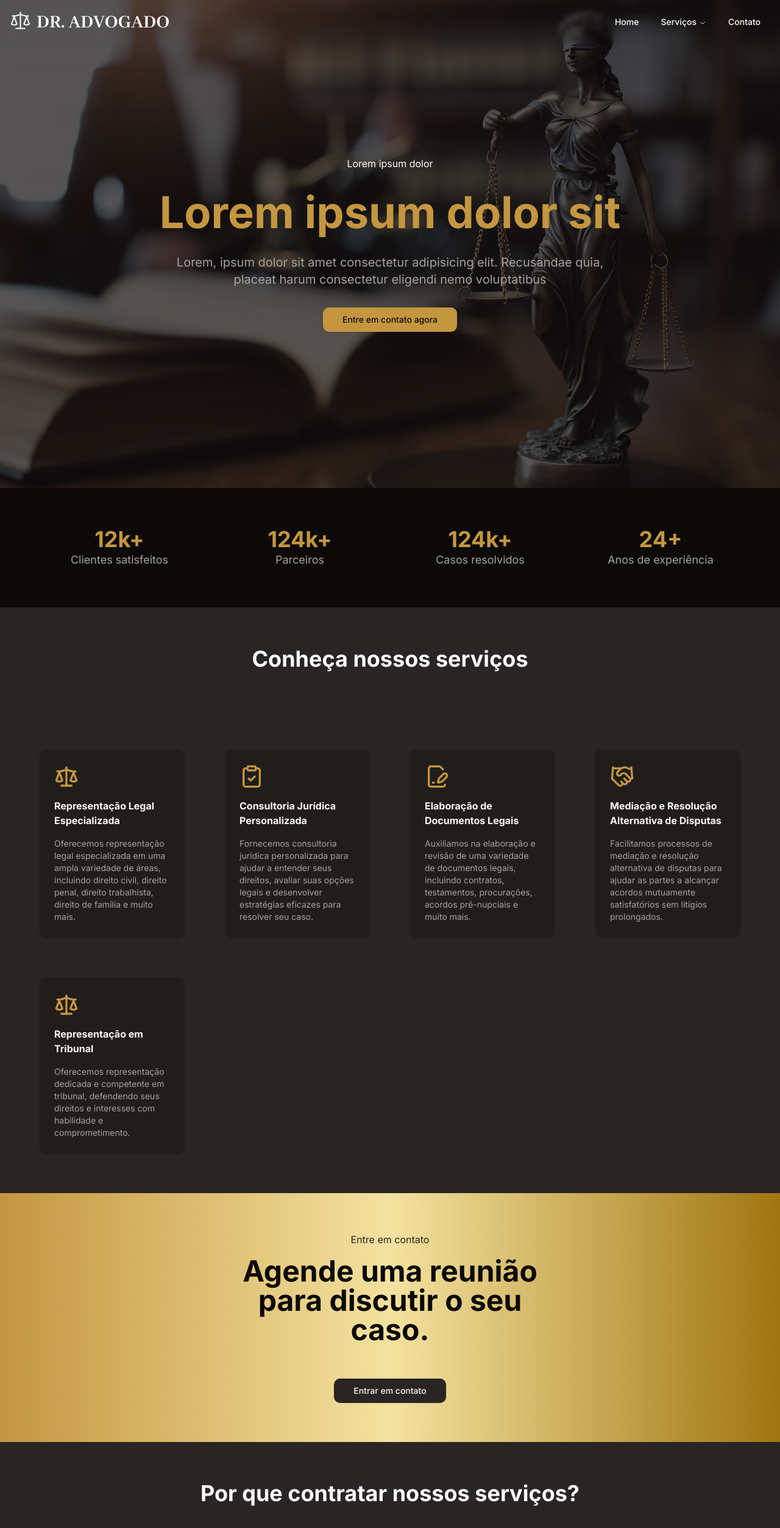
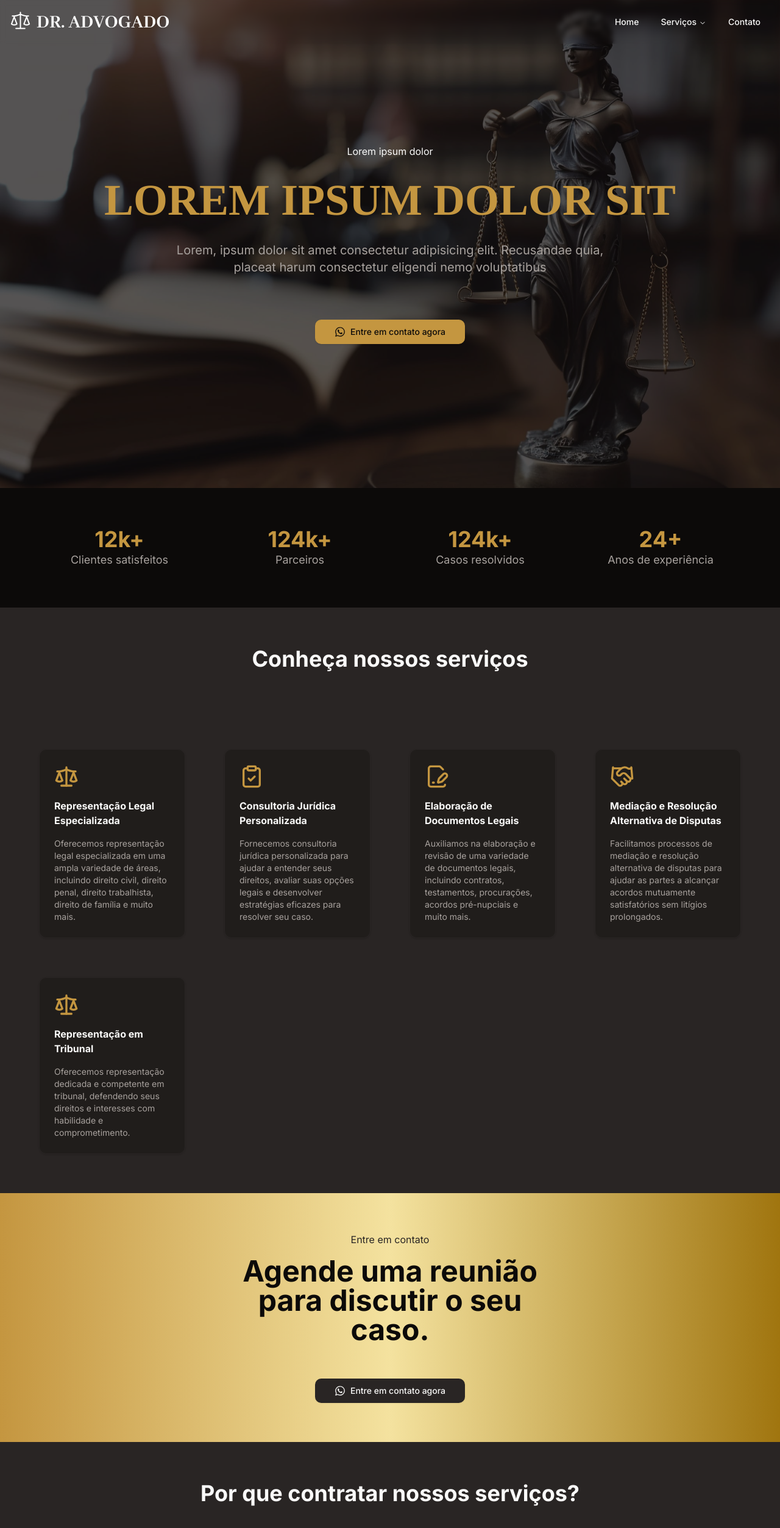
Before and after one commit to rafaelpzoucas/landing-page-template, a Next.js app: page / in a window 1280 px wide. Shown: the top 2505 px of the page at 61% size. Built offline with nearby package versions, Linux system fonts and the light colour scheme.

Commit message:
setting cta data & highlight font

```diff
--- a/src/app/call-to-action.tsx
+++ b/src/app/call-to-action.tsx
@@ -1,20 +1,30 @@
 import { Section } from '@/components/section'
-import { Button } from '@/components/ui/button'
+import { buttonVariants } from '@/components/ui/button'
+import { cta } from '@/data/cta'
+import { cn } from '@/lib/utils'
+import Link from 'next/link'
 
 export function CallToAction() {
+  const action = cta.actions[0]
+
   return (
     <Section
       id="cta"
       className="flex flex-col items-center justify-center gap-4 text-center bg-gradient-to-r from-primary via-[#F4E29F] to-[#A0750F] text-primary-foreground"
     >
-      <p className="text-muted">Entre em contato</p>
-      <h1 className="text-3xl md:text-5xl font-bold max-w-lg">
-        Agende uma reunião para discutir o seu caso.
-      </h1>
+      <p className="text-muted">{cta.subtitle}</p>
+      <h1 className="text-3xl md:text-5xl font-bold max-w-lg">{cta.title}</h1>
 
-      <Button variant="secondary" size={'lg'} className="mt-10">
-        Entrar em contato
-      </Button>
+      <Link
+        href={action.link}
+        className={cn(
+          buttonVariants({ variant: 'secondary', size: 'lg' }),
+          'mt-10',
+        )}
+      >
+        <action.icon className="text-lg mr-2" />
+        {action.button_text}
+      </Link>
     </Section>
   )
 }
--- a/src/app/cover.tsx
+++ b/src/app/cover.tsx
@@ -1,10 +1,16 @@
 import Image from 'next/image'
 
-import { Button } from '@/components/ui/button'
+import { layout } from '@/components/layout'
+import { buttonVariants } from '@/components/ui/button'
 import { cover } from '@/data/cover'
+import { cta } from '@/data/cta'
+import { cn } from '@/lib/utils'
+import Link from 'next/link'
 import hero from '../../public/hero-image.jpg'
 
 export function Cover() {
+  const action = cta.actions[0]
+
   return (
     <section id="cover" className="flex items-center justify-center">
       <div className="fixed w-full h-screen">
@@ -13,13 +19,28 @@ export function Cover() {
 
       <aside className="relative z-10 w-full md:max-w-5xl h-screen flex flex-col items-center justify-center text-center gap-4 md:gap-8 p-8">
         <span>{cover.subtitle}</span>
-        <h1 className="text-4xl md:text-7xl font-bold text-primary">
+        <h1
+          className={cn(
+            layout.fonts.highlight.className,
+            'text-4xl md:text-7xl font-bold text-primary uppercase',
+          )}
+        >
           {cover.headline}
         </h1>
         <p className="text-muted-foreground md:text-xl md:max-w-3xl">
           {cover.paragraph}
         </p>
-        <Button size={'lg'}>Entre em contato agora</Button>
+
+        <Link
+          href={action.link}
+          className={cn(
+            buttonVariants({ variant: 'default', size: 'lg' }),
+            'mt-10',
+          )}
+        >
+          <action.icon className="text-lg mr-2" />
+          {action.button_text}
+        </Link>
       </aside>
     </section>
   )
--- a/src/app/layout.tsx
+++ b/src/app/layout.tsx
@@ -1,9 +1,7 @@
+import { layout } from '@/components/layout'
 import { ThemeProvider } from '@/components/theme-provider'
 import type { Metadata } from 'next'
-import { Inter } from 'next/font/google'
 import './globals.css'
-
-const inter = Inter({ subsets: ['latin'] })
 
 export const metadata: Metadata = {
   title: 'Create Next App',
@@ -17,7 +15,7 @@ export default function RootLayout({
 }) {
   return (
     <html lang="pt-BR">
-      <body className={inter.className}>
+      <body className={layout.fonts.default.className}>
         <ThemeProvider attribute="class" defaultTheme="dark">
           {children}
         </ThemeProvider>
--- a/src/components/layout.ts
+++ b/src/components/layout.ts
@@ -1,4 +1,13 @@
+import { Inter, Tinos } from 'next/font/google'
+
+const inter = Inter({ subsets: ['latin'] })
+const tinos = Tinos({ weight: ['400', '700'], subsets: ['latin'] })
+
 export const layout = {
+  fonts: {
+    default: inter,
+    highlight: tinos,
+  },
   header: process.env.LAYOUT_HEADER,
   cover: process.env.LAYOUT_COVER,
   metrics: process.env.LAYOUT_METRICS,
--- /dev/null
+++ b/src/data/cta.ts
@@ -0,0 +1,13 @@
+import { FaWhatsapp } from 'react-icons/fa'
+
+export const cta = {
+  title: ' Agende uma reunião para discutir o seu caso.',
+  subtitle: 'Entre em contato',
+  actions: [
+    {
+      icon: FaWhatsapp,
+      button_text: 'Entre em contato agora',
+      link: 'https://wa.me/5518998261736',
+    },
+  ],
+}
--- /dev/null
+++ b/src/model/cta.d.ts
@@ -0,0 +1,11 @@
+import { IconType } from 'react-icons'
+
+export type CTAType = {
+  title: string
+  subtitle: string
+  actions: {
+    icon: IconType
+    button_text: string
+    link: string
+  }[]
+}
```
